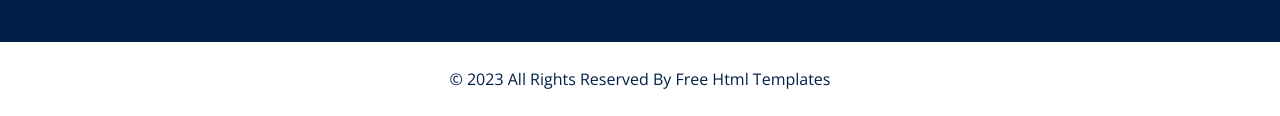
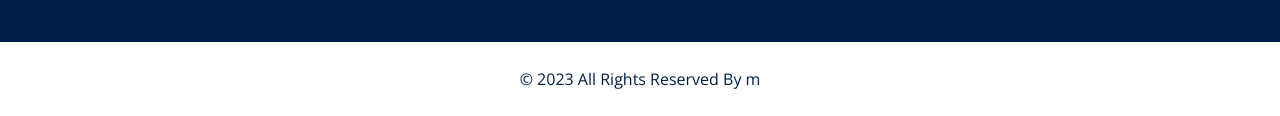
Before and after one commit to mhmdfathy96/finexo-web, a plain HTML site: page service.html in a window 1280 px wide. Shown: the part 1028-1144 px from the top of the page. Drawn offline with nearby package versions, Linux system fonts and the light colour scheme; some packages are replaced by stand-ins of ours.

Commit message:
Update service.html

```diff
--- a/service.html
+++ b/service.html
@@ -280,7 +280,7 @@
     <div class="container">
       <p>
         &copy; <span id="displayYear"></span> All Rights Reserved By
-        <a href="https://html.design/">Free Html Templates</a>
+        <a href="https://html.design/">m</a>
       </p>
     </div>
   </section>
```
